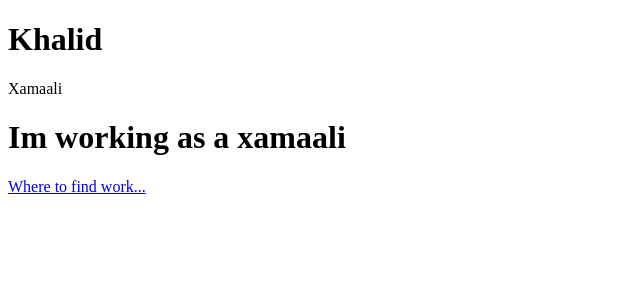
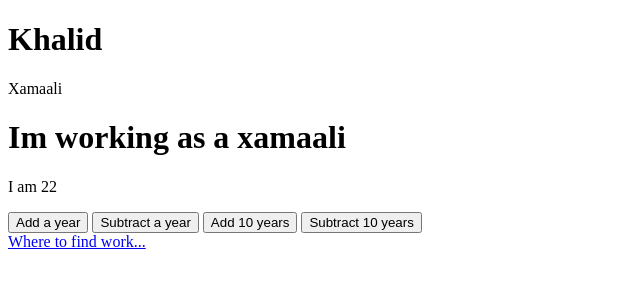
Before and after one commit to KhalidAwil/VueTest, a plain HTML site: page index.html in a window 1280 px wide. Shown: the whole page, without its empty margins (0-640 px from the left). Drawn offline with nearby package versions, Linux system fonts and the light colour scheme.

Commit message:
Learnt about events using the v-on keyword

```diff
--- a/app.js
+++ b/app.js
@@ -3,11 +3,20 @@ new Vue({
     data: {
         name: 'Khalid',
         job: 'Xamaali',
+        age: 22,
         website: "http://www.monster.com"
     },
     methods: {
         work: function(occupation){
             return 'Im working as a ' + occupation
+        },
+
+        add: function(val){
+            this.age += val;
+        },
+
+        subtract: function(val){
+            this.age -= val;
         }
     }
 });
--- a/index.html
+++ b/index.html
@@ -10,7 +10,12 @@
             <h1>{{ name }}</h1>
             <p>{{ job }}</p>
             <h1>{{work('xamaali')}}</h1>
-            <a v-bind:href="website">Where to find work...</a>
+            <p>I am {{age}}</p>
+            <button v-on:click.once="add(1)">Add a year</button>
+            <button v-on:click="subtract(1)">Subtract a year</button>
+            <button v-on:dblclick="add(10)">Add 10 years</button>
+            <button v-on:dblclick="subtract(10)">Subtract 10 years</button>
+        </br><a v-bind:href="website">Where to find work...</a>
         </div>
         <script src="app.js"></script>
     </body>
```
